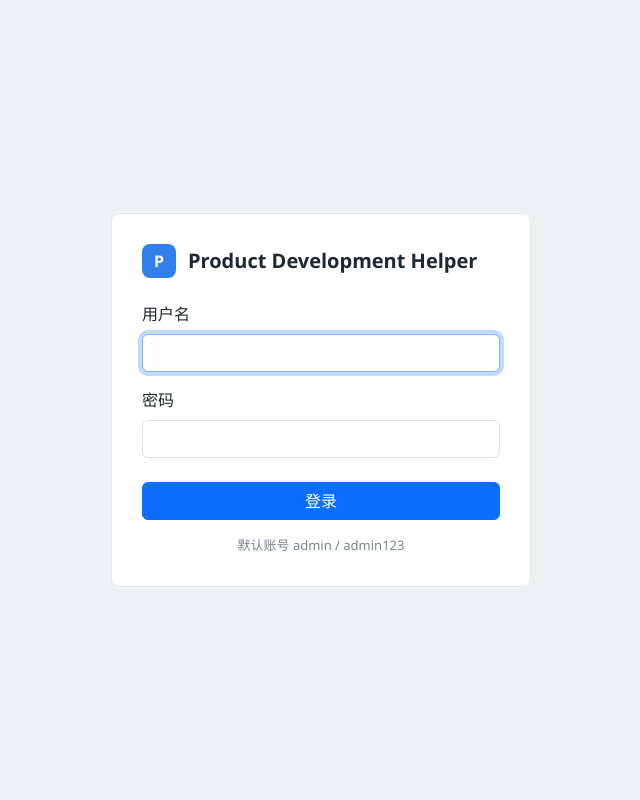
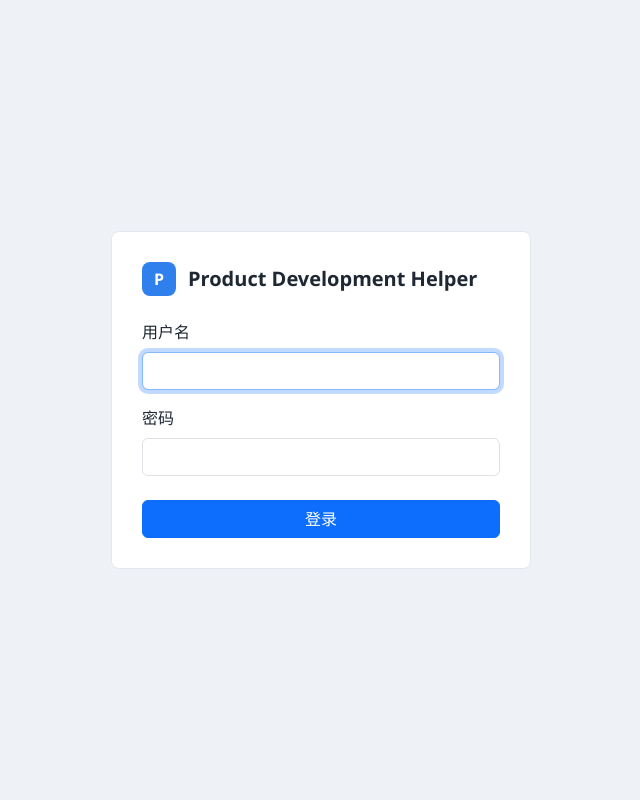
Before and after one commit to Aifiyis/product-development-helper, a Flask app: page /auth/login in a window 1280 px wide. Shown: the whole page, without its empty margins (319-959 px from the left). Run offline with Flask 3, Linux system fonts and the light colour scheme; some libraries are stand-ins or nearby versions.

Commit message:
Remove default login hint

```diff
--- a/app/templates/auth/login.html
+++ b/app/templates/auth/login.html
@@ -25,7 +25,6 @@
             </div>
             <button type="submit" class="btn btn-primary w-100">登录</button>
         </form>
-        <p class="login-hint">默认账号 admin / admin123</p>
     </section>
 </main>
 {% endblock %}
```
